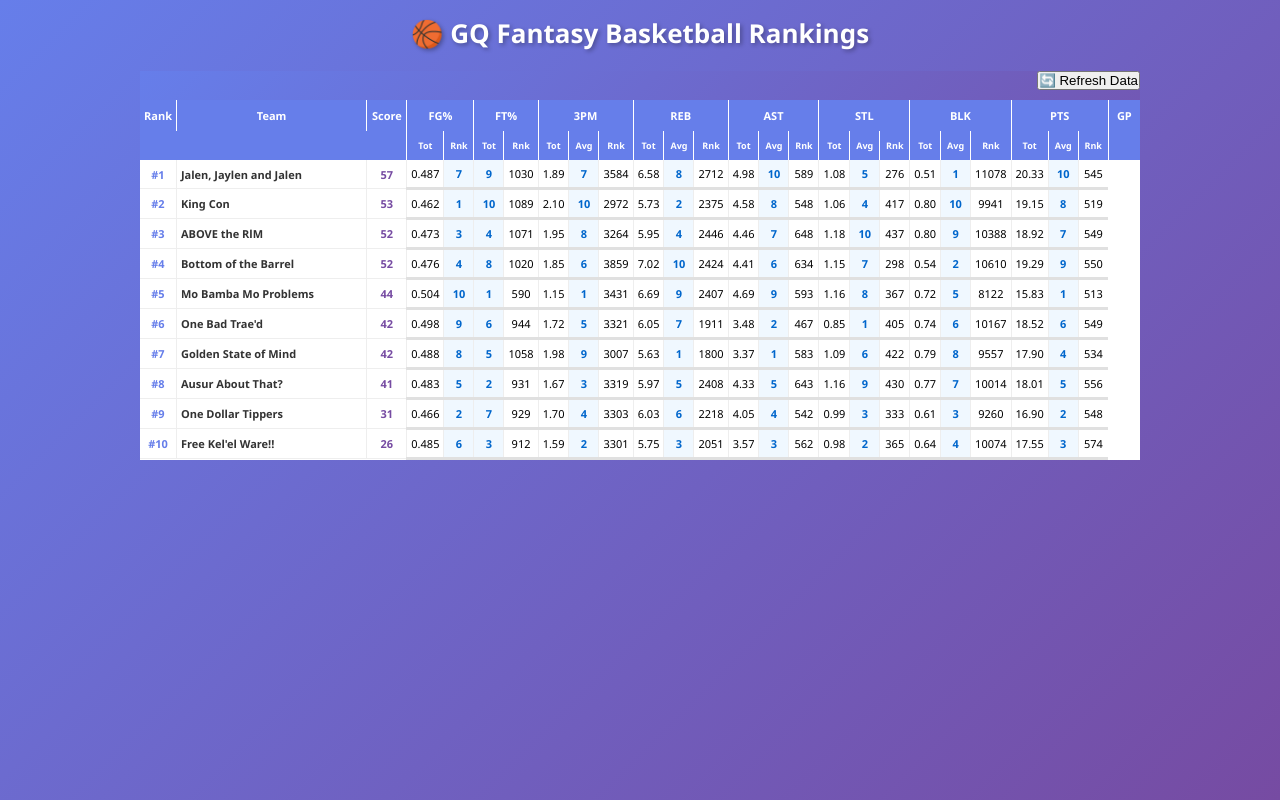
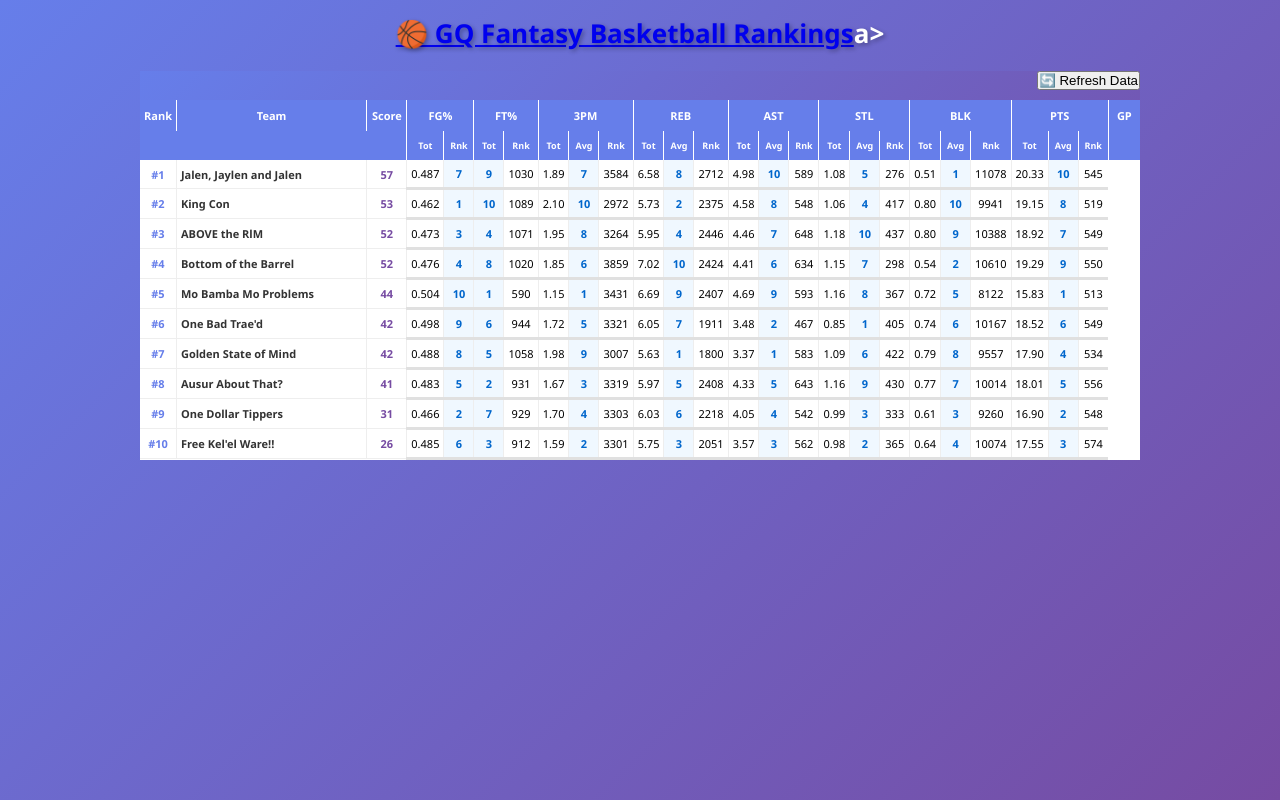
Before and after one commit to albertclu/fantasy-basketball-rankings, a plain HTML site: page index.html in a window 1280 px wide. Drawn offline with Linux system fonts and the light colour scheme.

Commit message:
Add ESPN Fantasy league standings link to H1 title

```diff
--- a/index.html
+++ b/index.html
@@ -169,8 +169,7 @@ width: 1000px;
   </head>
   <body>
         <div class="container">
-                  <h1>🏀 GQ Fantasy Basketball Rankings</h1>
-
+        <h1><a href="https://fantasy.espn.com/basketball/league/standings?leagueId=24352">🏀 GQ Fantasy Basketball Rankings</a>a></h1></h1>
                 <div class="results">
                                     <div style="display: block;  text-align: right; margin-bottom: 10px;"><button id="refreshBtn" onclick="refreshData()">🔄 Refresh Data</button>
                                     </div>
```
